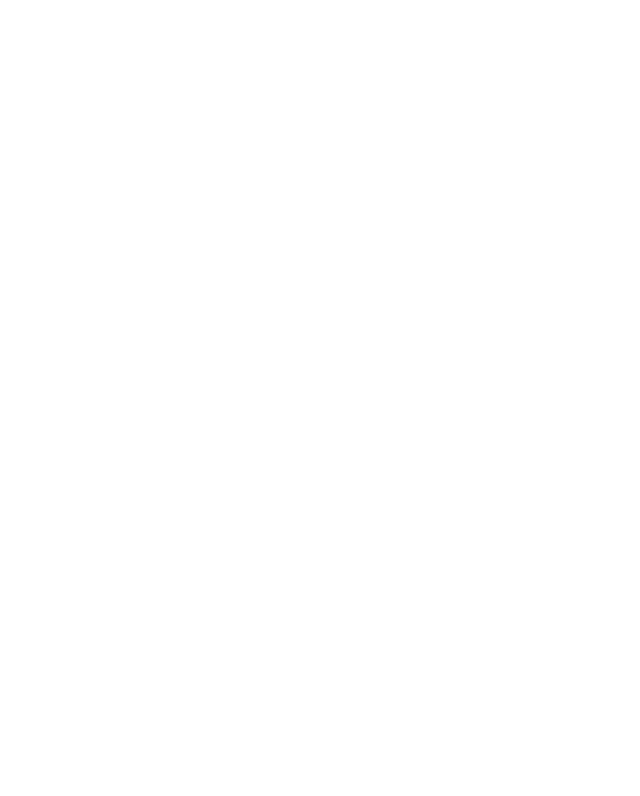
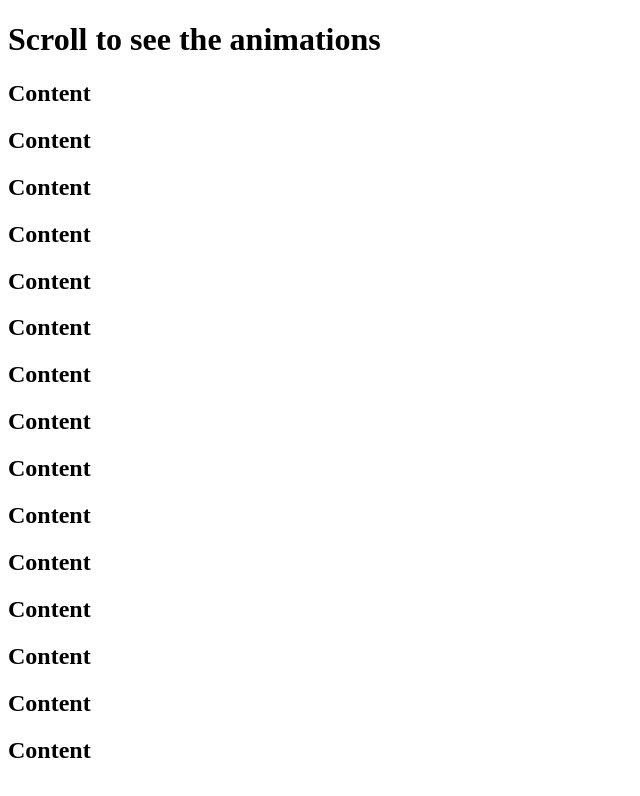
Before and after one commit to ndrsov/Scroll-element-animation, a plain HTML site: page index.html in a window 1280 px wide. Shown: the whole page, without its empty margins (0-640 px from the left). Drawn offline with Linux system fonts and the light colour scheme.

Commit message:
Add dummy content to animate

```diff
--- a/index.html
+++ b/index.html
@@ -8,6 +8,22 @@
     <link rel="stylesheet" href="style.css" />
   </head>
   <body>
+    <h1>Scroll to see the animations</h1>
+    <div class="box"><h2>Content</h2></div>
+    <div class="box"><h2>Content</h2></div>
+    <div class="box"><h2>Content</h2></div>
+    <div class="box"><h2>Content</h2></div>
+    <div class="box"><h2>Content</h2></div>
+    <div class="box"><h2>Content</h2></div>
+    <div class="box"><h2>Content</h2></div>
+    <div class="box"><h2>Content</h2></div>
+    <div class="box"><h2>Content</h2></div>
+    <div class="box"><h2>Content</h2></div>
+    <div class="box"><h2>Content</h2></div>
+    <div class="box"><h2>Content</h2></div>
+    <div class="box"><h2>Content</h2></div>
+    <div class="box"><h2>Content</h2></div>
+    <div class="box"><h2>Content</h2></div>
     <script src="app.js"></script>
   </body>
 </html>
```
